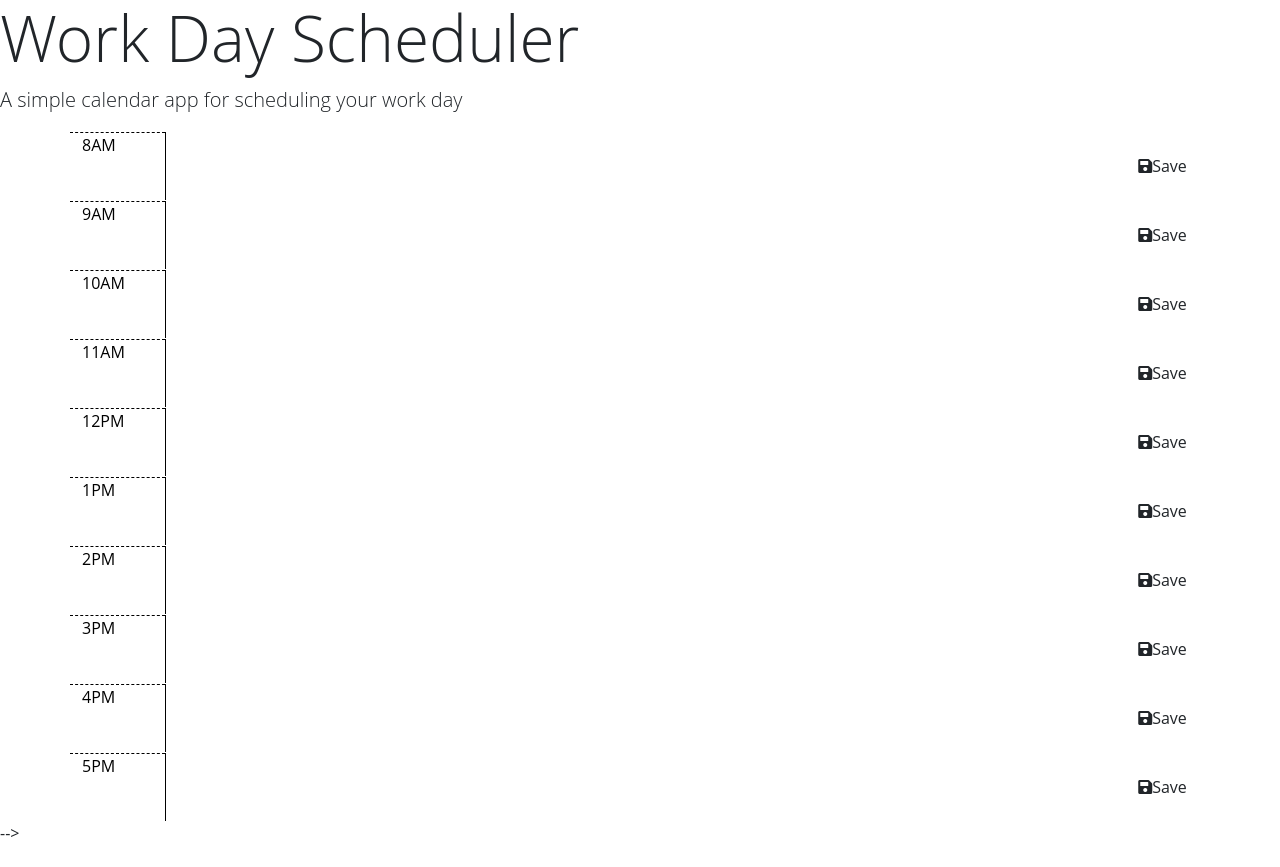
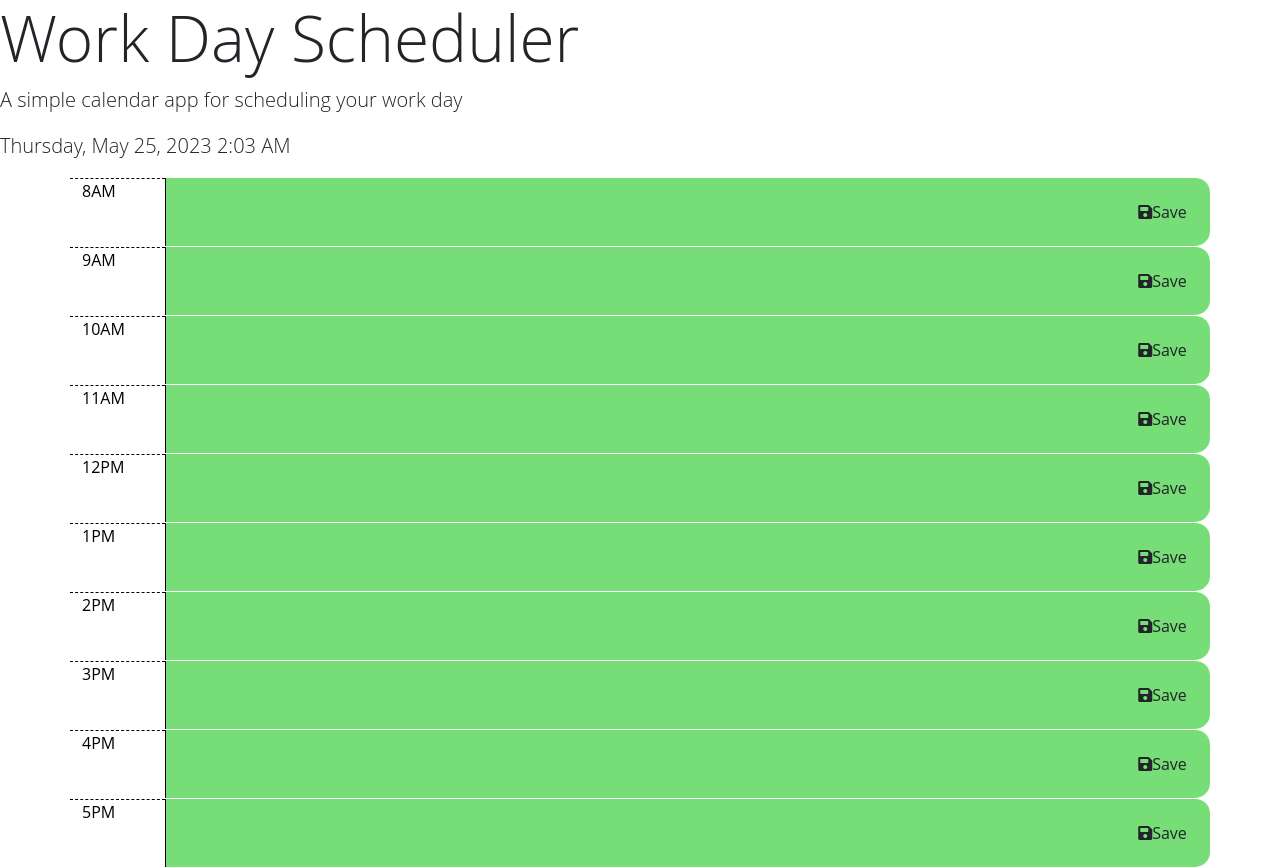
Before and after one commit to aaronmko/work-day-scheduler, a plain HTML site: page index.html in a window 1280 px wide. Before the commit the page ends 845 px from the top, so only its background shows below. Drawn offline with nearby package versions, Linux system fonts and the light colour scheme.

Commit message:
fixed line 158 where script.js file was not working. Moved script.js file to assets folder.

```diff
--- a/index.html
+++ b/index.html
@@ -153,9 +153,9 @@
     <!-- Link to jQuery -->
     <script src="https://code.jquery.com/jquery-3.4.1.min.js"></script>
     <!-- Link to moments.js -->
-    <script src="https://cdnjs.cloudflare.com/ajax/libs/moment.js/2.29.1/moment.min.js"></script>-->
-    <!-- Link to script.js
-    <script src="script.js"></script>
+    <script src="https://cdnjs.cloudflare.com/ajax/libs/moment.js/2.29.1/moment.min.js"></script>
+    <!-- Link to script.js -->
+    <script src="./assets/script.js"></script>
 </body>
 
 </html>
```
Also changed, not shown: assets/script.js (renamed from script.js).
